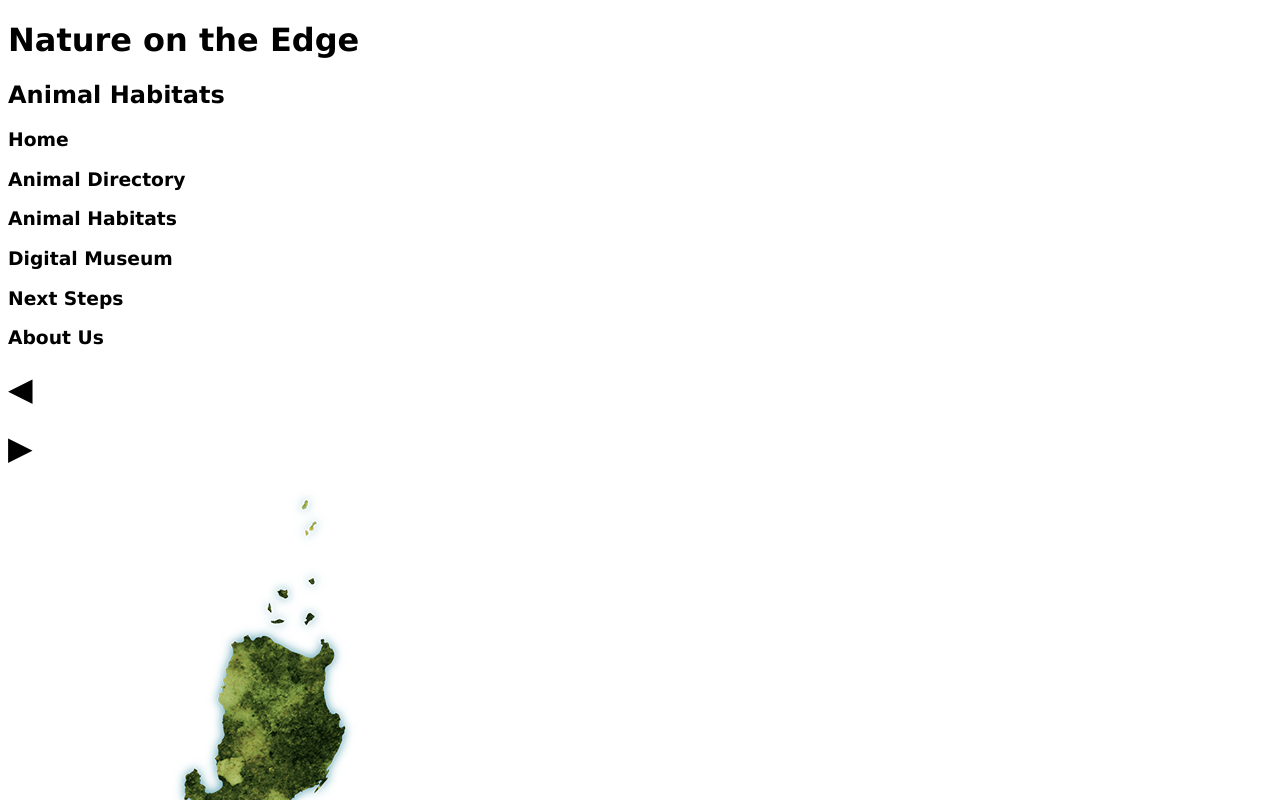
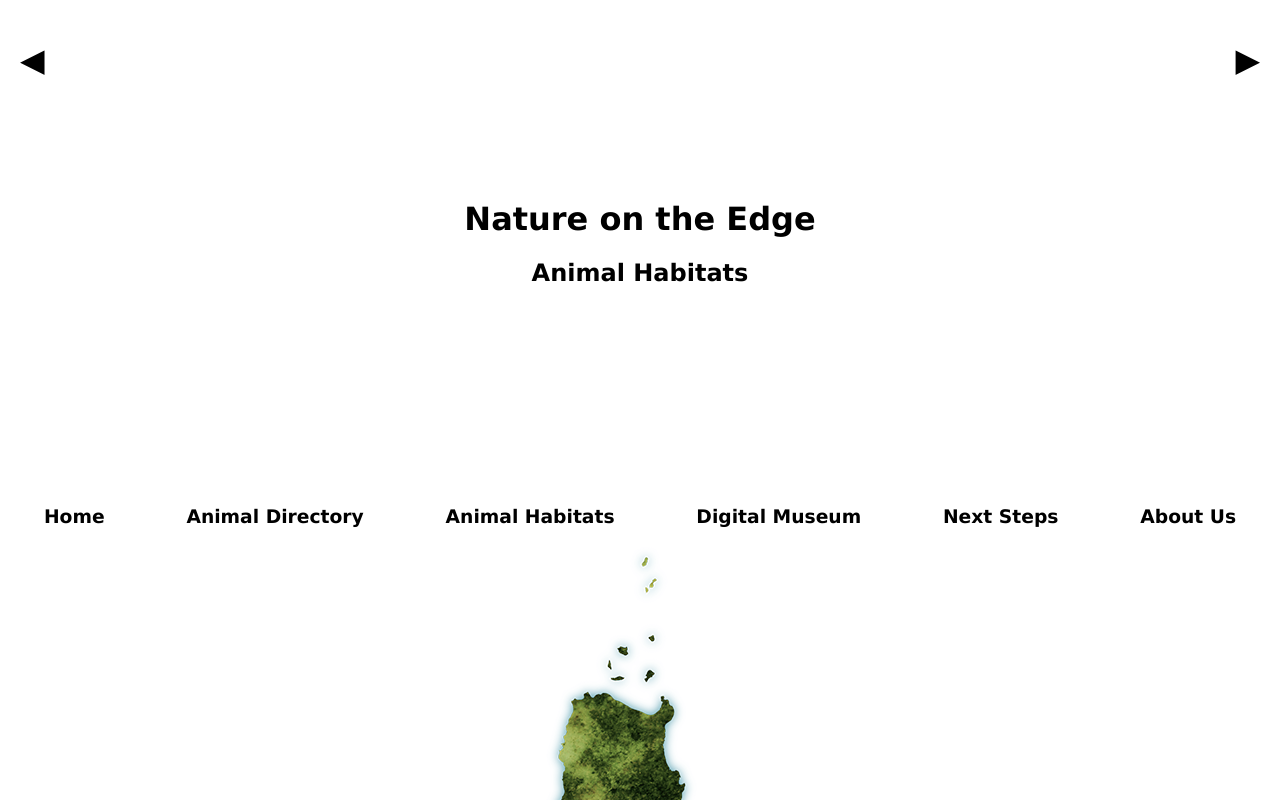
Before and after one commit to evan-catriz/WDProjCesiumCatrizLabastilla, a plain HTML site: page interactive map/interactivemap.html in a window 1280 px wide. Shown: the top 800 px of the page. Drawn offline with Linux system fonts and the light colour scheme.

Commit message:
fourth commit

```diff
--- a/interactive map/interactivemap.html
+++ b/interactive map/interactivemap.html
@@ -7,25 +7,24 @@
         </head>
         <body>
             <div class="header">
+                <div id="titles">
                 <h1>Nature on the Edge</h1>
                 <h2>Animal Habitats</h2>
+            </div>
 
                 <div class="header-pages">
-                    <h3>Home</h3>
-                    <h3>Animal Directory</h3>
-                    <h3>Animal Habitats</h3>
-                    <h3>Digital Museum</h3>
-                    <h3>Next Steps</h3>
-                    <h3>About Us</h3>
+                    <h3 id="hh3">Home</h3>
+                    <h3 id="adh3">Animal Directory</h3>
+                    <h3 id="ahh3">Animal Habitats</h3>
+                    <h3 id="dmh3">Digital Museum</h3>
+                    <h3 id="nsh3">Next Steps</h3>
+                    <h3 id="auh3">About Us</h3>
                 </div>
 
-            </div>
-            <div id="arrow-l">
-                <h1>◀</h1>
-            </div>
-            <div id="arrow-r">
-                <h1>▶</h1>
-            </div>
+                <div class="arrows">
+                <h1 id="arrow-l">◀</h1>
+                <h1 id="arrow-r">▶</h1>
+                </div>
 
             <div class ="pc"></div>
             <div class="pe"></div>
--- a/interactive map/intstyles.css
+++ b/interactive map/intstyles.css
@@ -1,4 +1,32 @@
-* {
+*{
     font-family: Verdana, Arial, Sans-serif;
     box-sizing: border-box;
 }
+
+.header{
+    text-align: center;
+}
+
+.header > #titles{
+    text-align: center;
+    margin: 200px;
+}
+
+.header .header-pages{
+    display: grid;
+    grid-auto-flow: column;
+    gap: 10px;
+    align-items: center;
+}
+
+#arrow-l{
+    position: absolute;
+    left: 20px;
+    top: 20px;
+}
+
+#arrow-r{
+    position: absolute;
+    right: 20px;
+    top: 20px;
+}
```
